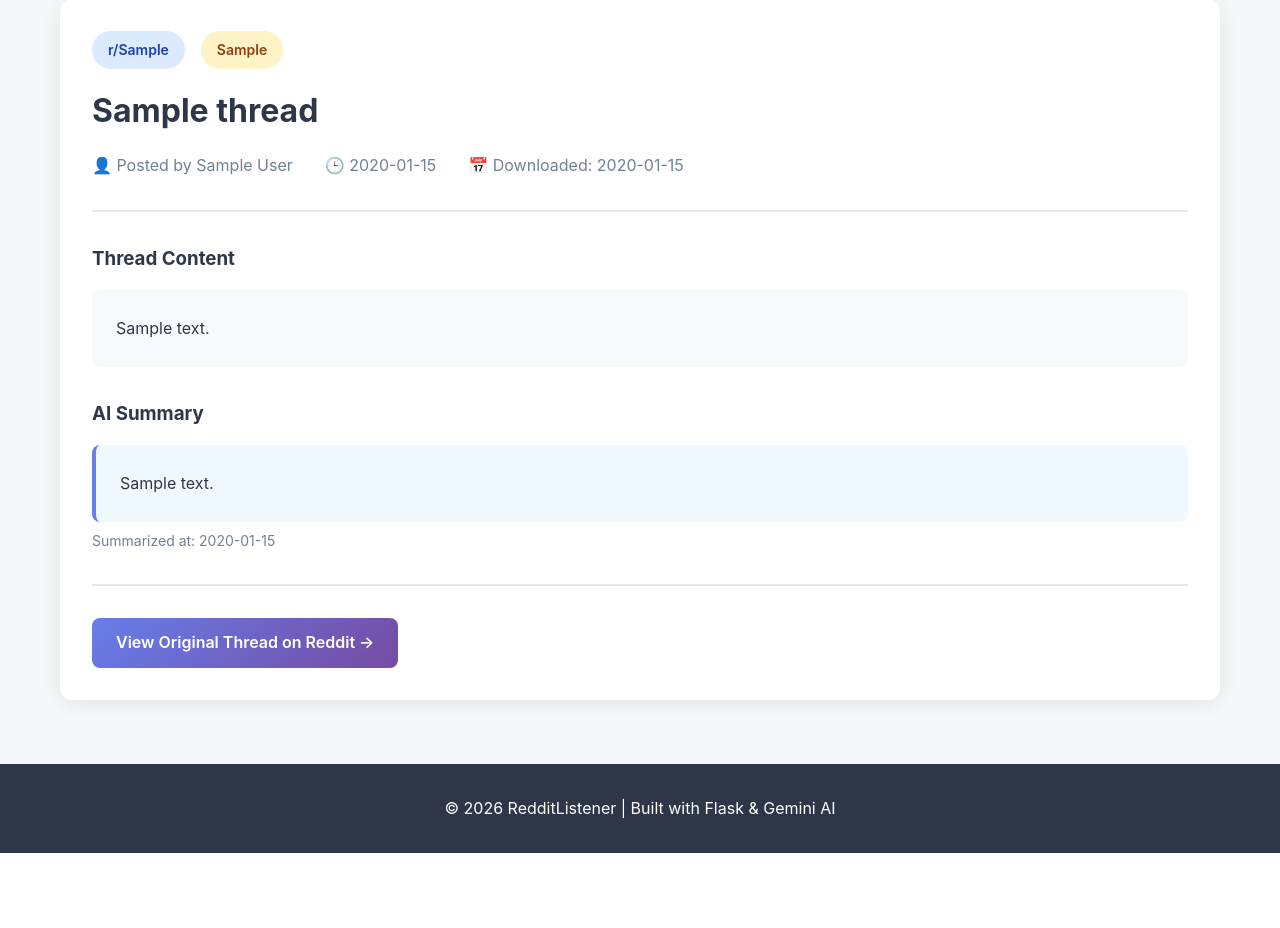
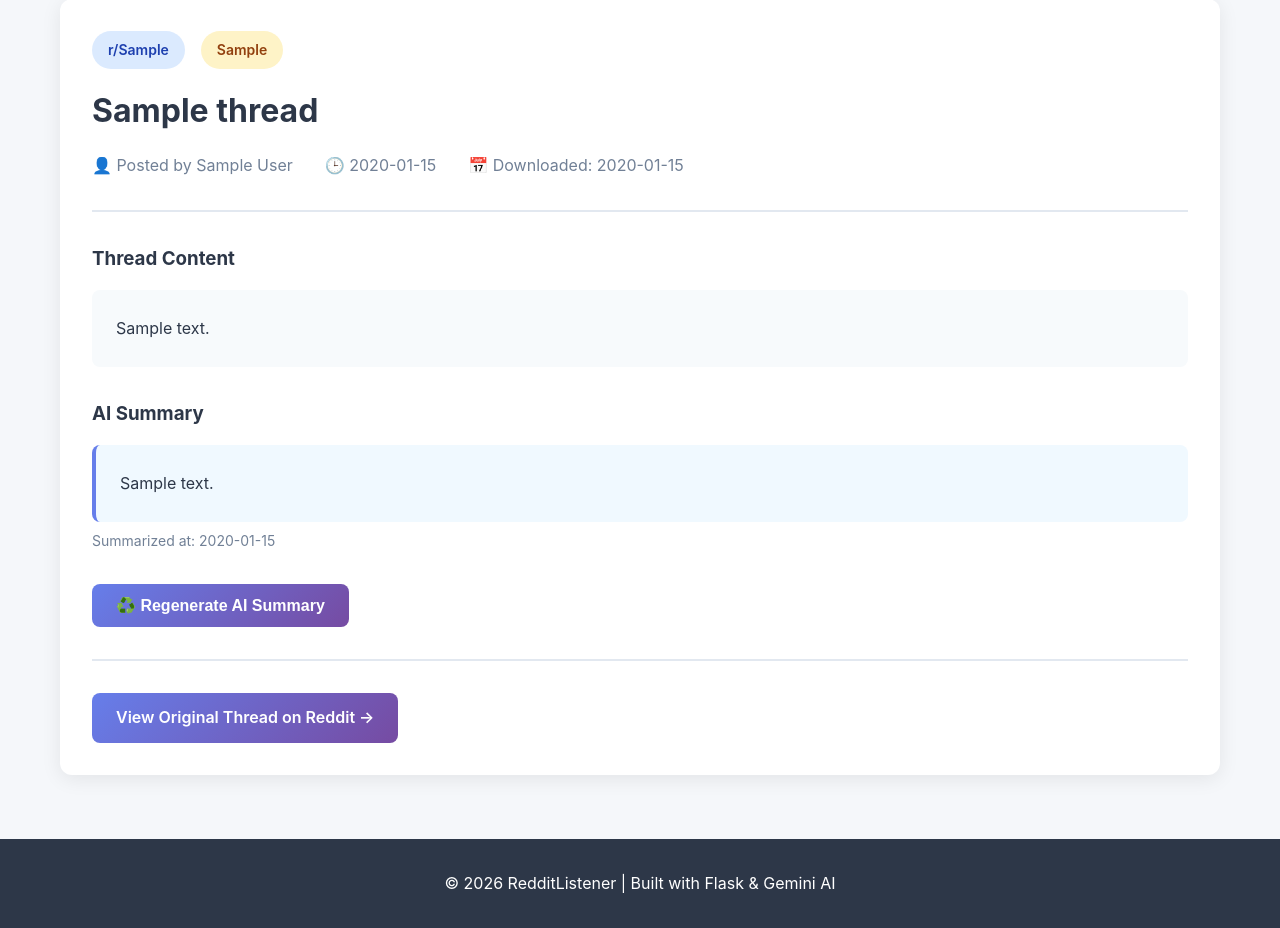
Before and after one commit to yeflynn/RedditListener, a Flask app: page /thread/1 in a window 1280 px wide. Shown: the part 153-1081 px from the top of the page. Before the commit the page ends 1006 px from the top, so only its background shows below. Run offline with Flask 3, Linux system fonts and the light colour scheme; tables that the repository leaves empty hold one stand-in row (values such as "Sample post").

Commit message:
Feature: Keep Generate Summary button visible for regeneration
Added ability to regenerate AI summaries:

Problem:
- Generate Summary button disappeared after first use
- No way to regenerate summaries
- Couldn't try different models
- Couldn't update old summaries

Solution:
- Button always visible now
- Changes to "♻️ Regenerate AI Summary" after first use
- Updates summary in place without page reload
- Smooth scroll to updated summary
- Shows updated timestamp

UI Changes:
- Summary section always present (hidden if no summary)
- Button text changes based on state:
  * "✨ Generate AI Summary" - No summary yet
  * "♻️ Regenerate AI Summary" - Summary exists
- Summary updates dynamically via JavaScript
- Timestamp updates to current time

JavaScript Improvements:
- Uses getElementById to target specific elements
- Updates summaryContent.textContent with new summary
- Shows summarySection if hidden
- Updates summaryMeta with current timestamp
- Scrolls to summary section smoothly
- Re-enables button after completion
- Preserves original button text on error

Use Cases:
- Try different AI models (gemini vs gpt)
- Update summaries for edited threads
- Regenerate if first summary was poor
- Compare different model outputs

User Flow:
1. Click "Generate AI Summary"
2. Button shows "⏳ Generating summary..."
3. Summary appears/updates
4. Button changes to "♻️ Regenerate AI Summary"
5. Click again to regenerate anytime

```diff
--- a/templates/thread_detail.html
+++ b/templates/thread_detail.html
@@ -29,26 +29,23 @@
         </div>
     </div>
 
-    {% if thread.summary %}
-    <div class="thread-detail-summary">
+    <div class="thread-detail-summary" id="summary-section" {% if not thread.summary %}style="display: none;"{% endif %}>
         <h3>AI Summary</h3>
-        <div class="summary-box">
-            {{ thread.summary }}
+        <div class="summary-box" id="summary-content">
+            {{ thread.summary or '' }}
         </div>
-        <p class="summary-meta">Summarized at: {{ thread.summarized_at[:19] if thread.summarized_at else 'N/A' }}</p>
+        <p class="summary-meta" id="summary-meta">Summarized at: {{ thread.summarized_at[:19] if thread.summarized_at else 'N/A' }}</p>
     </div>
-    {% else %}
+
     <div class="thread-detail-actions">
         <button
             id="summarize-btn"
             class="btn btn-primary"
             data-thread-id="{{ thread.id }}"
         >
-            ✨ Generate AI Summary
+            {% if thread.summary %}♻️ Regenerate AI Summary{% else %}✨ Generate AI Summary{% endif %}
         </button>
-        <div id="summary-result" class="summary-result" style="display: none;"></div>
     </div>
-    {% endif %}
 
     <div class="thread-detail-links">
         <a href="{{ thread.url }}" target="_blank" class="btn btn-primary">
@@ -66,8 +63,11 @@ document.addEventListener('DOMContentLoaded', function() {
     if (summarizeBtn) {
         summarizeBtn.addEventListener('click', async function() {
             const threadId = this.getAttribute('data-thread-id');
-            const resultDiv = document.getElementById('summary-result');
+            const summarySection = document.getElementById('summary-section');
+            const summaryContent = document.getElementById('summary-content');
+            const summaryMeta = document.getElementById('summary-meta');
 
+            const originalText = this.textContent;
             this.disabled = true;
             this.textContent = '⏳ Generating summary...';
 
@@ -87,12 +87,22 @@ document.addEventListener('DOMContentLoaded', function() {
                 const data = await response.json();
 
                 if (data.success) {
-                    resultDiv.style.display = 'block';
-                    resultDiv.innerHTML = `
-                        <h3>AI Summary</h3>
-                        <div class="summary-box">${data.summary}</div>
-                    `;
-                    this.style.display = 'none';
+                    // Show summary section if hidden
+                    summarySection.style.display = 'block';
+
+                    // Update summary content
+                    summaryContent.textContent = data.summary;
+
+                    // Update timestamp
+                    const now = new Date().toISOString().slice(0, 19).replace('T', ' ');
+                    summaryMeta.textContent = `Summarized at: ${now}`;
+
+                    // Re-enable button and change text to Regenerate
+                    this.disabled = false;
+                    this.textContent = '♻️ Regenerate AI Summary';
+
+                    // Scroll to summary
+                    summarySection.scrollIntoView({ behavior: 'smooth', block: 'nearest' });
                 } else {
                     throw new Error(data.error || 'Unknown error');
                 }
@@ -100,7 +110,7 @@ document.addEventListener('DOMContentLoaded', function() {
                 console.error('Summarization error:', error);
                 alert('Error generating summary: ' + error.message);
                 this.disabled = false;
-                this.textContent = '✨ Generate AI Summary';
+                this.textContent = originalText;
             }
         });
     }
```
